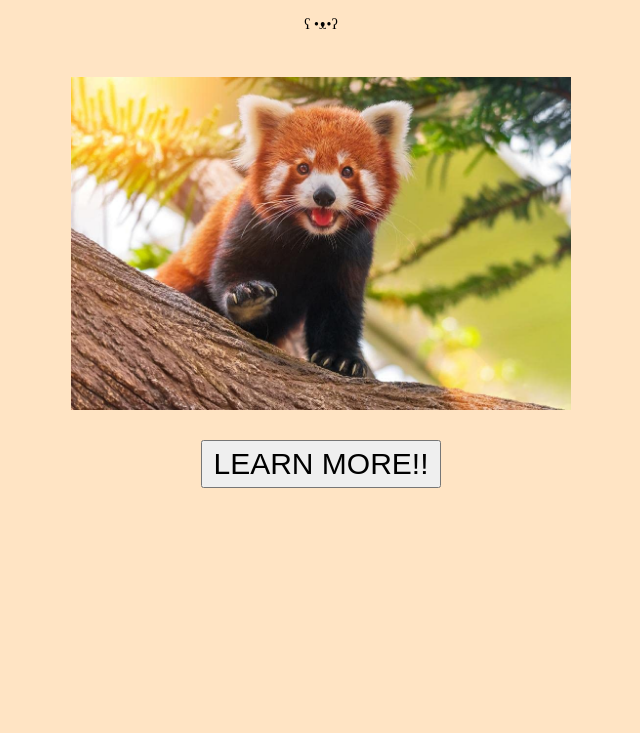
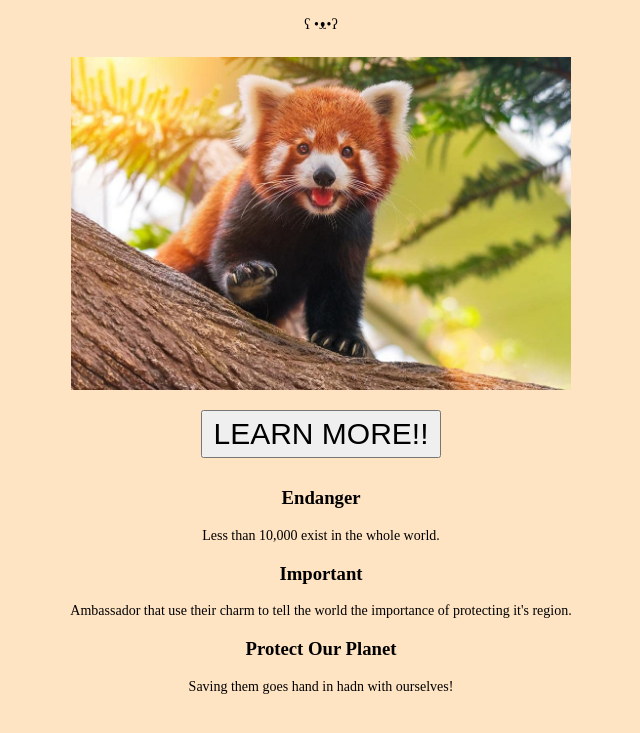
Before and after one commit to anyichen212/SaveRedPandas, a plain HTML site: page index.html in a window 1280 px wide. Shown: the part 45-778 px from the top of the page, without its empty margins (319-959 px from the left). Drawn offline with Linux system fonts and the light colour scheme.

Commit message:
Add details

```diff
--- a/index.html
+++ b/index.html
@@ -1,19 +1,34 @@
  <html>
    <head>
-     <title>My Website</title>
+     <title>Home</title>
      <link rel="stylesheet" href="styles.css">
    </head>
    <body style="text-align: center; background-color:bisque;">
      <h1>RED PANDAS</h1>
      <p>ʕ •ᴥ•ʔ</p>
-     <img src="assets/image1.jpg" alt="Red Panda" style="margin: 30px;" width="500">
+     <img src="assets/image1.jpg" alt="Red Panda" style="margin: 10px;" width="500">
      <div>
         <a href="about.html">
             <button style="
                 font-size: 30px;
                 padding: 5px 10px 5px 10px;
+                margin: 10px;
             ">LEARN MORE!!</button>
         </a>
      </div>
+     <div class="contain">
+        <div class="row">
+            <h3>Endanger</h3>
+            <p>Less than 10,000 exist in the whole world.</p>
+        </div>
+        <div class="row">
+            <h3>Important</h3>
+            <p>Ambassador that use their charm to tell the world the importance of protecting it's region.</p>
+        </div>
+        <div class="row">
+            <h3>Protect Our Planet</h3>
+            <p>Saving them goes hand in hadn with ourselves!</p>
+        </div>
+     </div>
    </body>
  </html>
```
